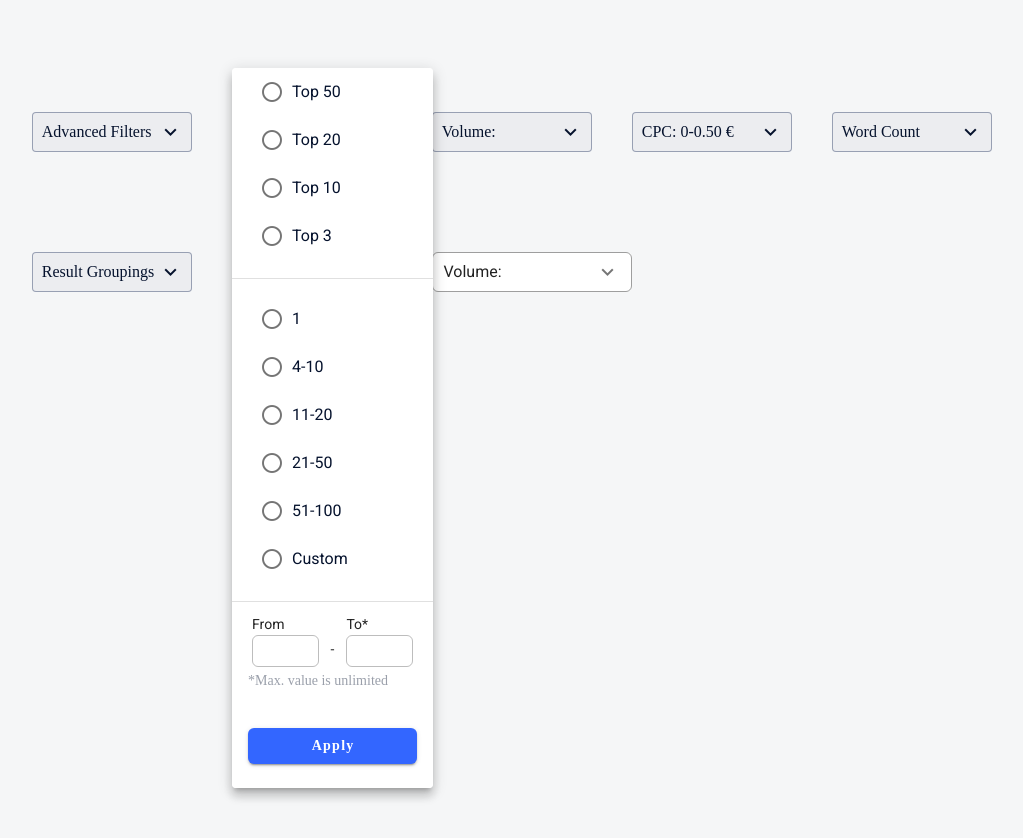
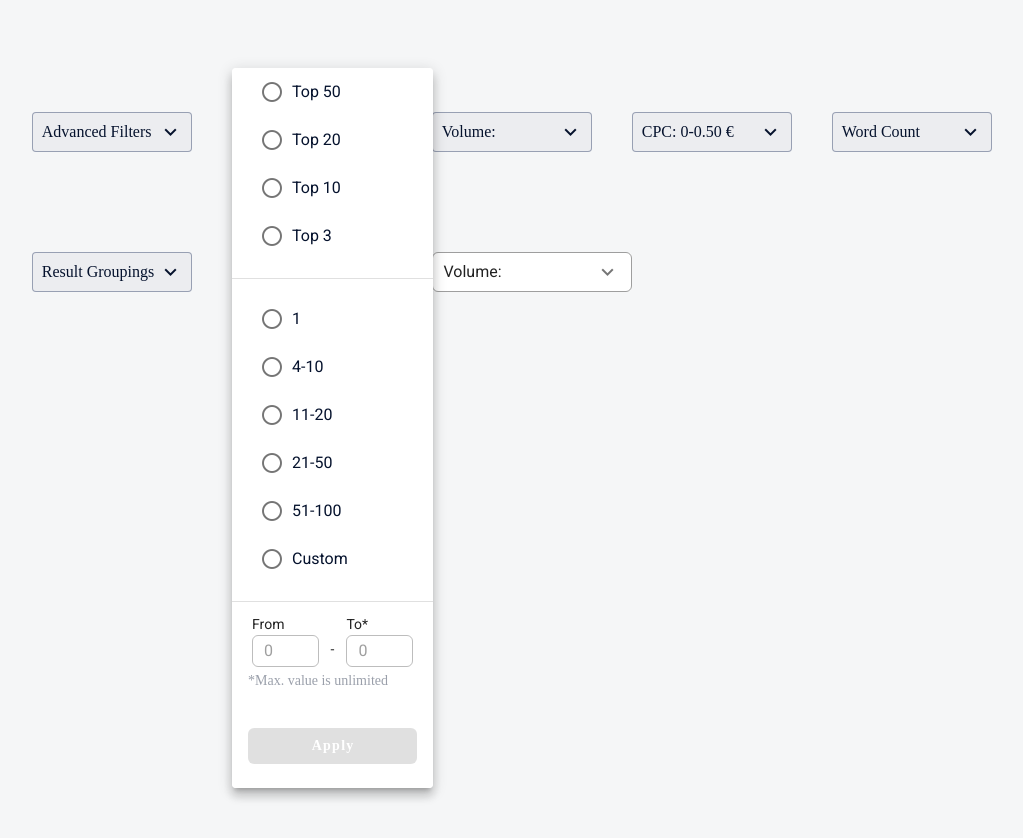
Before and after one commit to MrNedNick/vue-cpanel-filters, a Vue app: page / in a window 1280 px wide. Both pictures are taken after a click on the button "Pos:". Shown: the top 838 px of the page, without its empty margins (68-1091 px from the left). Built offline with nearby package versions, Linux system fonts and the light colour scheme.

Commit message:
Edit position filter

```diff
--- a/src/components/Filters/PositionFilter.vue
+++ b/src/components/Filters/PositionFilter.vue
@@ -34,7 +34,6 @@
               :label="btn.label"
               :value="btn.value"
             />
-            <v-radio class="radio" label="Custom" value="custom" />
           </v-radio-group>
         </v-list-item>
         <v-divider />
@@ -47,6 +46,7 @@
                 :disabled="isDisabled()"
                 v-model="positionRange.from"
                 value="from"
+                placeholder="0"
               />
             </div>
           </v-container>
@@ -59,13 +59,14 @@
                 :disabled="isDisabled()"
                 value="to"
                 v-model="positionRange.to"
+                placeholder="0"
               />
             </div>
           </v-container>
         </div>
         <div class="section-label">*Max. value is unlimited</div>
         <div class="bottom">
-          <v-btn class="apply-btn" :disabled="disabled"> Apply </v-btn>
+          <v-btn class="apply-btn" :disabled="isDisabled()"> Apply </v-btn>
         </div>
       </v-list>
     </v-menu>
@@ -76,11 +77,10 @@
 export default {
   methods: {
     isDisabled() {
-      return this.volumeTitle !== "custom";
+      return this.positionTitle !== "custom";
     },
   },
   data: () => ({
-    disabled: false,
     positionTitle: "",
     positionRange: { from: "", to: "" },
     positionRadioBtnsTop: [
@@ -131,6 +131,11 @@ export default {
         label: "51-100",
         value: "51-100",
       },
+      {
+        id: 10,
+        label: "Custom",
+        value: "custom",
+      },
     ],
   }),
 };
--- a/src/components/Filters/VolumeFilter.vue
+++ b/src/components/Filters/VolumeFilter.vue
@@ -69,7 +69,6 @@ export default {
   },
   data() {
     return {
-      disabled: false,
       volumeTitle: "",
       volumeRange: { from: "", to: "" },
       volumeRadioBtns: [
```
